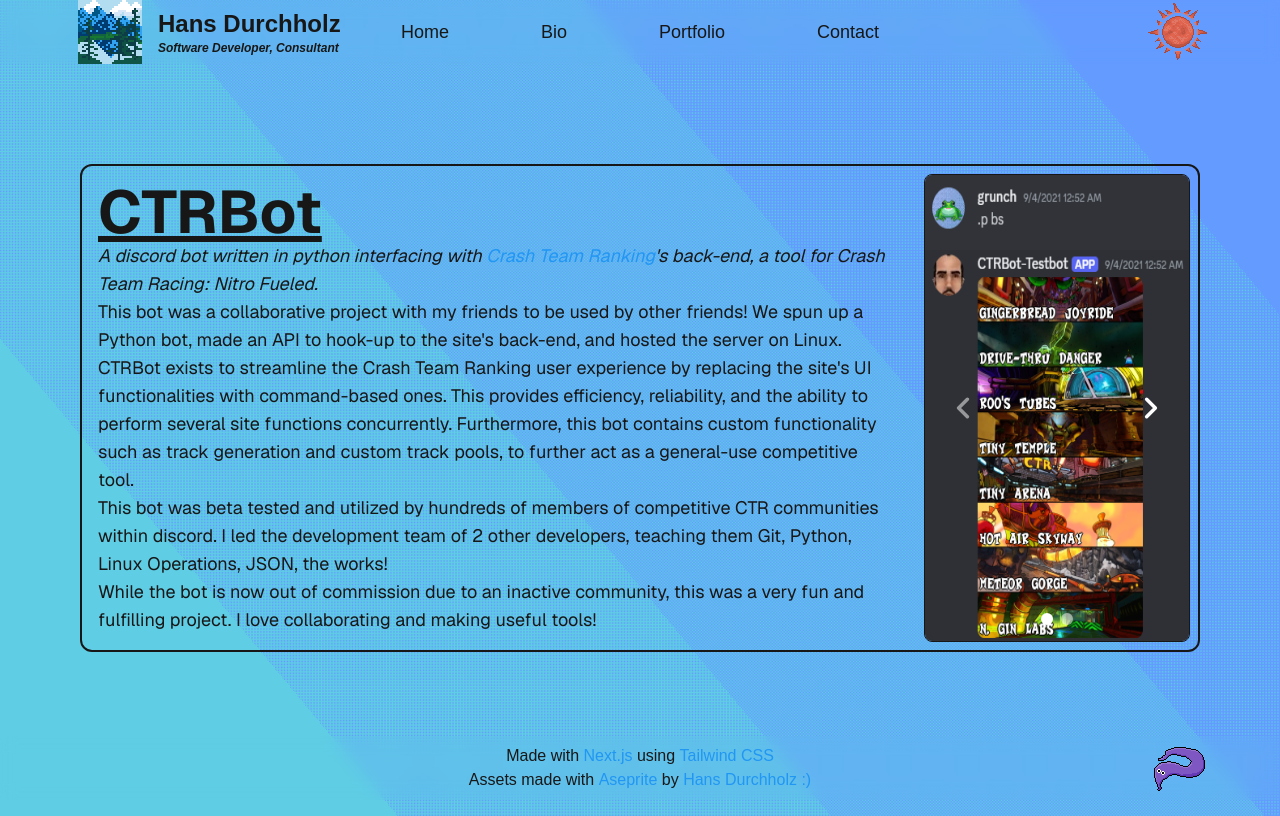
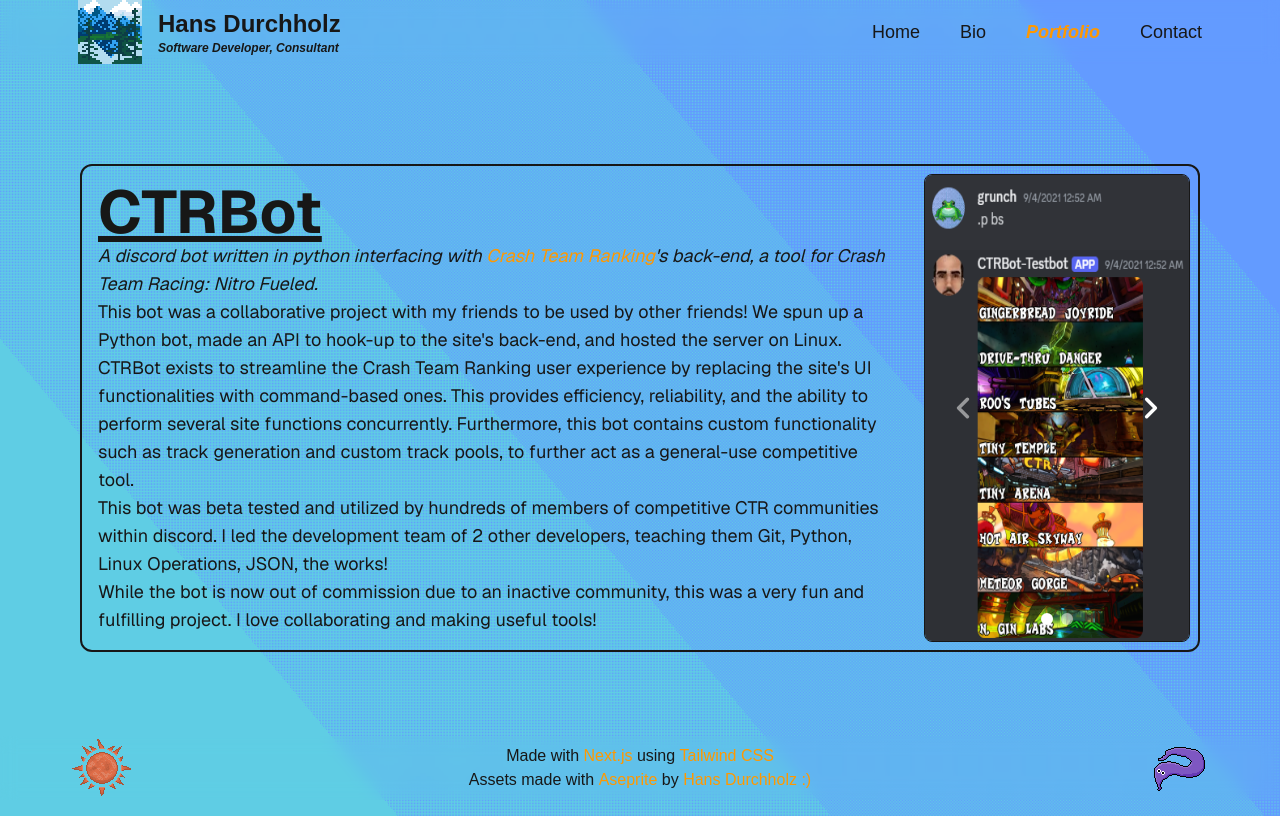
Before and after one commit to hansied67/hansied67.github.io, a Next.js app: page /portfolio in a window 1280 px wide. Built offline with nearby package versions, Linux system fonts and the light colour scheme.

Commit message:
Tailwind Changes, Component Use Refactor
Header now has two cols @ start and end respectively. ThemeToggle has been moved to SiteFooter's Left column.

```diff
--- a/src/app/components/SiteFooter/SiteFooter.tsx
+++ b/src/app/components/SiteFooter/SiteFooter.tsx
@@ -2,17 +2,20 @@
 
 import Image from "next/image";
 import Link from "next/link";
+import ThemeToggle from "../ThemeToggle/ThemeToggle";
 
 
 export default function SiteFooter() {
     return(
         <footer className="fixed w-full bottom-0 items-center justify-center backdrop-blur">
           <div className="max-w-screen-xl flex items-center justify-between mx-auto">
-            <div className="flex flex-1" />
+            <div className="flex flex-1">
+            <ThemeToggle className="flex flex-1"/>
+            </div>
             <div className="flex flex-2 justify-center">
               <div className="text-center justify-items-center">Made with&nbsp;
                   <Link
-                  className="mix-blend-difference text-blue-500 hover:text-gray-400 visited:text-purple-500"
+                  className="mix-blend-difference text-orange-500 hover:text-gray-400 visited:text-purple-500"
                   href="https://nextjs.org/"
                   target="_blank"
                   rel="noopener noreferrer">
@@ -20,7 +23,7 @@ export default function SiteFooter() {
                   </Link>
                   &nbsp;using&nbsp;
                   <Link
-                  className="text-blue-500 hover:text-[#61DBFB] visited:text-purple-500"
+                  className="text-orange-500 hover:text-[#61DBFB] visited:text-purple-500"
                   href="https://tailwindcss.com/"
                   target="_blank"
                   rel="noopener noreferrer">
@@ -29,14 +32,14 @@ export default function SiteFooter() {
                   <br />
                   Assets made with&nbsp;
                   <Link
-                  className="text-blue-500 hover:text-cyan-100 visited:text-purple-500"
+                  className="text-orange-500 hover:text-cyan-100 visited:text-purple-500"
                   href="https://www.aseprite.org/"
                   target="_blank">
                       Aseprite
                   </Link>
                   &nbsp;by&nbsp;
                   <Link
-                  className="text-blue-500 hover:text-green-500 visited:text-purple-500"
+                  className="text-orange-500 hover:text-green-500 visited:text-purple-500"
                   href="https://bsky.app/profile/grunchyhands.bsky.social"
                   target="_blank">
                       Hans Durchholz :)
--- a/src/app/components/SiteNav/SiteNav.tsx
+++ b/src/app/components/SiteNav/SiteNav.tsx
@@ -3,12 +3,15 @@
 // import { useState } from "react";
 import Image from "next/image";
 import Link from "next/link";
-import ThemeToggle from "../ThemeToggle/ThemeToggle";
+import { usePathname } from "next/navigation";
+import { useEffect } from "react";
 
 
 // Custom Navbar component for easy refactoring
 export default function SiteNav() {
     // const [page, setPage] = useState("");
+
+    const pathname = usePathname();
 
     const  navItems = [
         { name: "Home", href: "/" },
@@ -34,19 +37,17 @@ export default function SiteNav() {
               <div className="mx-2 self-center text-xs font-semibold italic whitespace-nowrap">Software Developer, Consultant</div>
             </div>
           </div>
-          <div className="flex flex-2 justify-around">
+          <div className="flex flex-2 justify-end">
             {navItems.map((item, index) => (
               <div
                 key={index}
-                className="text-lg"
+                className="flex justify-end"
               >
-                <Link href={item.href} className="">
-                  {item.name}
-                </Link>
+                {item.href != pathname ? <Link href={item.href} className="text-lg ml-6 p-2 hover:text-orange-500">{item.name}</Link> : <span className="text-lg font-bold italic ml-6 p-2 text-orange-500">{item.name}</span>}
+
               </div>
             ))}
           </div>
-          <ThemeToggle className="flex flex-1 justify-end"/>
         </div>
       </nav>
     )
--- a/src/app/portfolio/page.tsx
+++ b/src/app/portfolio/page.tsx
@@ -14,7 +14,7 @@ export default function Portfolio() {
                     <h2 className="italic text-lg">
                       A discord bot written in python interfacing with
                       <Link
-                        className="text-blue-500 hover:text-green-500 visited:text-purple-500"
+                        className="text-orange-500 hover:text-green-500 visited:text-purple-500"
                         href="https://crashteamranking.com/nftttable/"
                         target="_blank">
                           &nbsp;Crash Team Ranking
```
